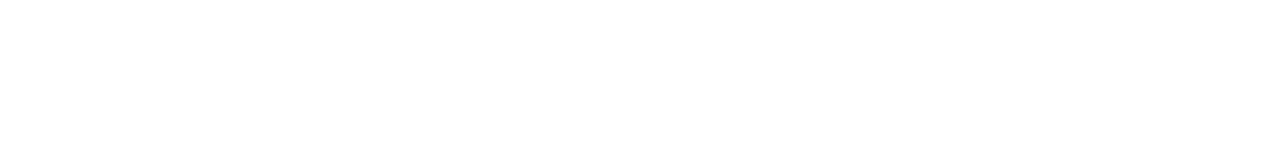
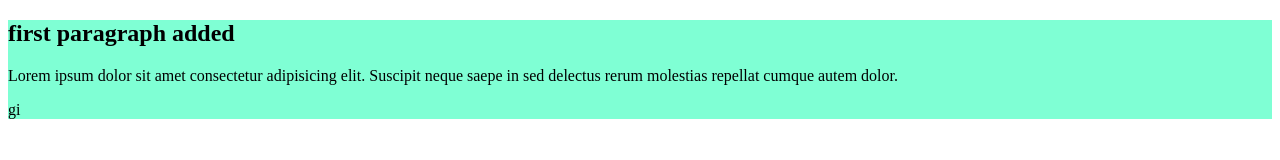
Before and after one commit to Fayed-Abir/2nd-pilot-github-repo, a plain HTML site: page 2nd_index.html in a window 1280 px wide. Drawn offline with Linux system fonts and the light colour scheme.

Commit message:
added a css flie

```diff
--- a/2nd_index.html
+++ b/2nd_index.html
@@ -4,8 +4,12 @@
     <meta charset="UTF-8">
     <meta name="viewport" content="width=device-width, initial-scale=1.0">
     <title>2nd pilot github page</title>
+    <link rel="stylesheet" href="Style/blog.css">
+
 </head>
 <body>
+    <div><h2>first paragraph added</h2>
+    <p>Lorem ipsum dolor sit amet consectetur adipisicing elit. Suscipit neque saepe in sed delectus rerum molestias repellat cumque autem dolor.</p>gi</div>
 
 </body>
 </html>
--- /dev/null
+++ b/Style/blog.css
@@ -0,0 +1,4 @@
+div{
+    background-color: aquamarine;
+    padding: 10;
+}
```
